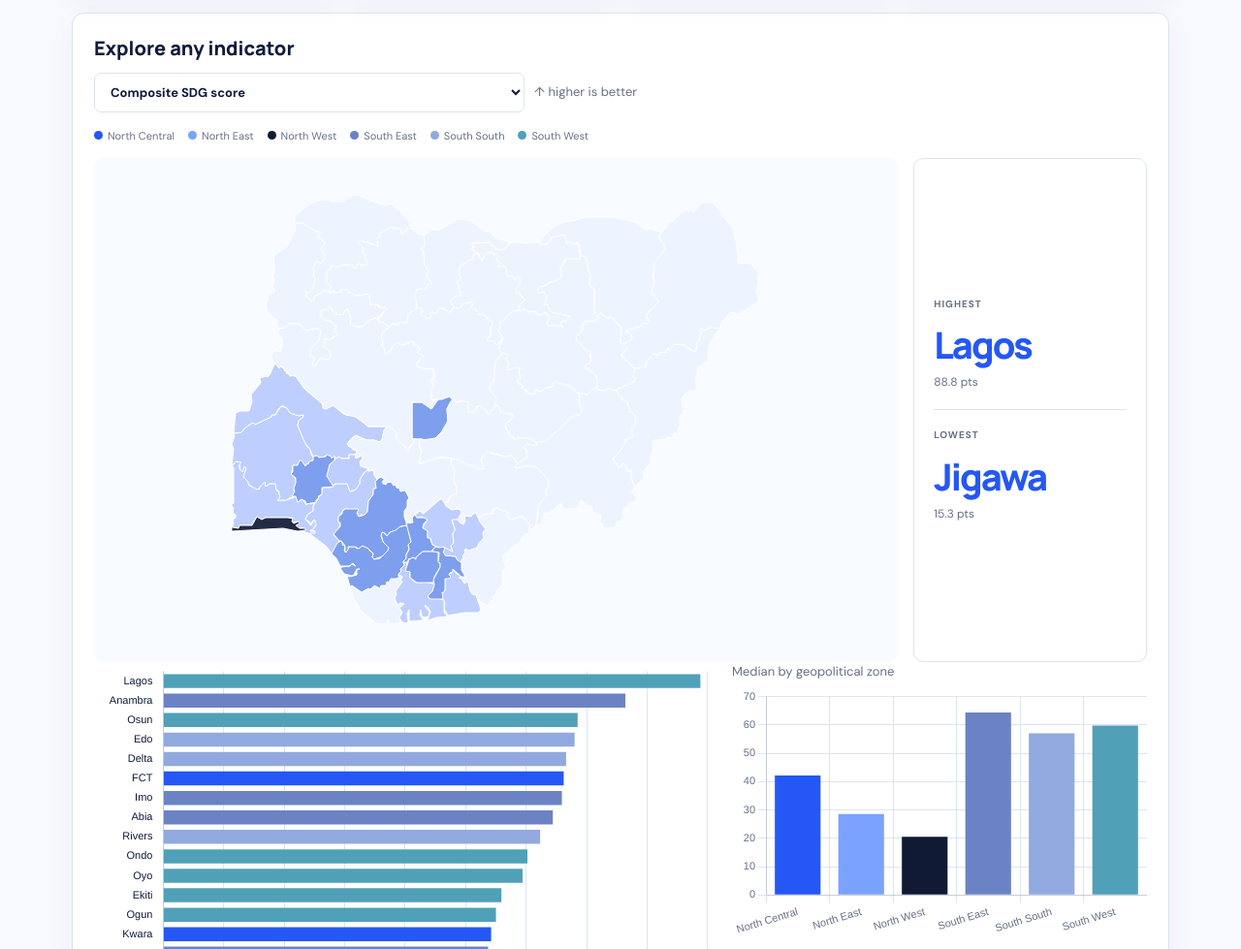
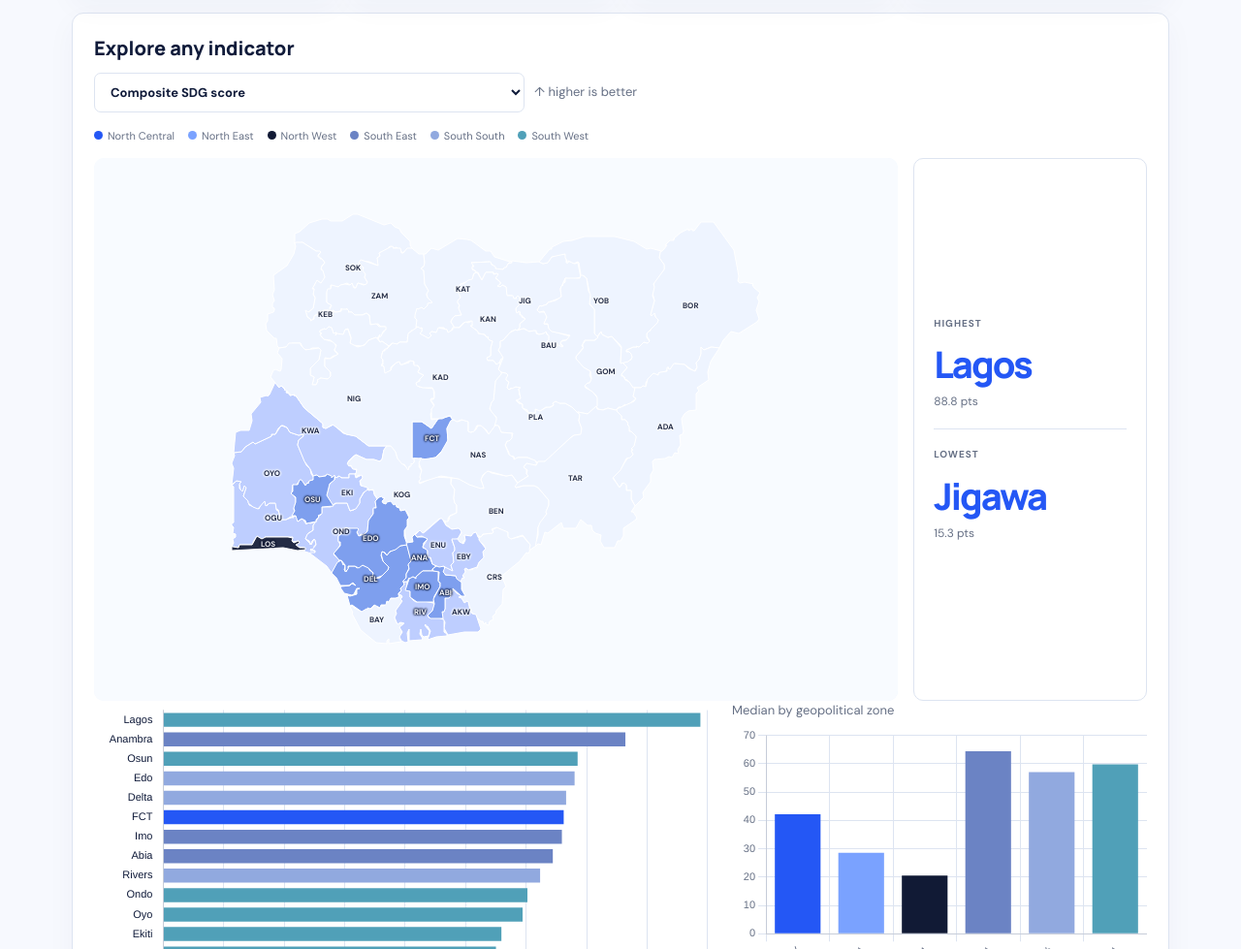
Before and after one commit to 09132380939/elijah-ojo-data-analytics-portfolio, a plain HTML site: page projects/nigeria-sdg-state-scorecard/index.html in a window 1280 px wide. Shown: the part 498-1477 px from the top of the page at 97% size. Drawn offline with nearby package versions, Linux system fonts and the light colour scheme.

Commit message:
Add clear labeled states to Nigeria SDG map

```diff
--- a/projects/nigeria-sdg-state-scorecard/index.html
+++ b/projects/nigeria-sdg-state-scorecard/index.html
@@ -32,14 +32,16 @@ select{background:#fff;color:var(--fg);border:1px solid var(--line);border-radiu
 .cv{position:relative}ul{padding-left:18px;margin:8px 0 0}li{margin-bottom:9px}
 .tw{overflow-x:auto}
 .map-layout{display:grid;grid-template-columns:1.55fr .45fr;gap:16px;align-items:stretch}
-.map-wrap{min-height:520px;border-radius:10px;background:linear-gradient(145deg,#f8fbff,#eef3ff);overflow:hidden;position:relative}
+.map-wrap{min-height:560px;border-radius:10px;background:linear-gradient(145deg,#f8fbff,#eef3ff);overflow:hidden;position:relative}
 .map-wrap #sdg-map{background:#f8fbff}
 #sdg-map .leaflet-control-container{display:none}
 .sdg-tooltip{border:0;border-radius:7px;background:#111a35;color:white;padding:7px 9px;font:700 12px "DM Sans",sans-serif;box-shadow:0 8px 24px rgba(17,26,53,.18)}
 .sdg-tooltip::before{border-top-color:#111a35!important}
+.state-label{border:0!important;background:transparent!important;box-shadow:none!important;color:#111a35!important;text-shadow:0 1px 2px #fff,1px 0 2px #fff,-1px 0 2px #fff,0 -1px 2px #fff;font:800 8px "DM Sans",sans-serif!important;text-align:center;white-space:nowrap}
+.state-label-dark{color:#fff!important;text-shadow:0 1px 2px #111a35,1px 0 2px #111a35,-1px 0 2px #111a35,0 -1px 2px #111a35}
 .map-wrap::after{content:"Loading Nigeria map…";position:absolute;inset:0;display:grid;place-items:center;color:var(--mut);font-size:12px;pointer-events:none}
 .map-wrap.loaded::after{display:none}
-#sdg-map{width:100%;height:520px}
+#sdg-map{width:100%;height:560px}
 .map-summary{display:flex;flex-direction:column;justify-content:center;border:1px solid var(--line);border-radius:10px;padding:20px}
 .map-summary span{color:var(--mut);font-size:10px;font-weight:800;text-transform:uppercase;letter-spacing:1px}
 .map-summary strong{margin:8px 0 4px;font:800 38px "Manrope",sans-serif;letter-spacing:-2px;color:var(--acc)}
@@ -124,6 +126,14 @@ async function renderMap(k,u,g,ranked){
     return selected;
   };
   const normalize=name=>name==='Abuja Federal Capital Territory'?'FCT':name;
+  const compactLabel=name=>({
+    'Abia':'ABI','Adamawa':'ADA','Akwa Ibom':'AKW','Anambra':'ANA','Bauchi':'BAU','Bayelsa':'BAY',
+    'Benue':'BEN','Borno':'BOR','Cross River':'CRS','Delta':'DEL','Ebonyi':'EBY','Edo':'EDO',
+    'Ekiti':'EKI','Enugu':'ENU','FCT':'FCT','Gombe':'GOM','Imo':'IMO','Jigawa':'JIG',
+    'Kaduna':'KAD','Kano':'KAN','Katsina':'KAT','Kebbi':'KEB','Kogi':'KOG','Kwara':'KWA',
+    'Lagos':'LOS','Nasarawa':'NAS','Niger':'NIG','Ogun':'OGU','Ondo':'OND','Osun':'OSU',
+    'Oyo':'OYO','Plateau':'PLA','Rivers':'RIV','Sokoto':'SOK','Taraba':'TAR','Yobe':'YOB','Zamfara':'ZAM'
+  })[name]||name;
   const layer=L.geoJSON(geo,{style(feature){
     const name=normalize(feature.properties.shapeName);
     const row=dataByName.get(name);
@@ -132,6 +142,16 @@ async function renderMap(k,u,g,ranked){
     const name=normalize(feature.properties.shapeName);
     const row=dataByName.get(name);
     polygon.bindTooltip(row?`${name}: ${row.v[k]} ${u}`:`${name}: No data`,{sticky:true,direction:'top',className:'sdg-tooltip'});
+    const value=row?row.v[k]:null;
+    const isDark=value!=null&&((value-low)/(high-low||1))>.62;
+    const shortName=compactLabel(name);
+    const label=L.tooltip({
+      permanent:true,
+      direction:'center',
+      className:`state-label${isDark?' state-label-dark':''}`,
+      interactive:false
+    }).setContent(shortName).setLatLng(polygon.getBounds().getCenter());
+    label.addTo(map);
     polygon.on({mouseover(e){e.target.setStyle({weight:2,color:'#2457f5',fillOpacity:1});},mouseout(e){layer.resetStyle(e.target);}});
   }}).addTo(map);
   map.fitBounds(layer.getBounds(),{padding:[18,18]});
```
Also changed, not shown: assets/nigeria-sdg-map-preview.png.
